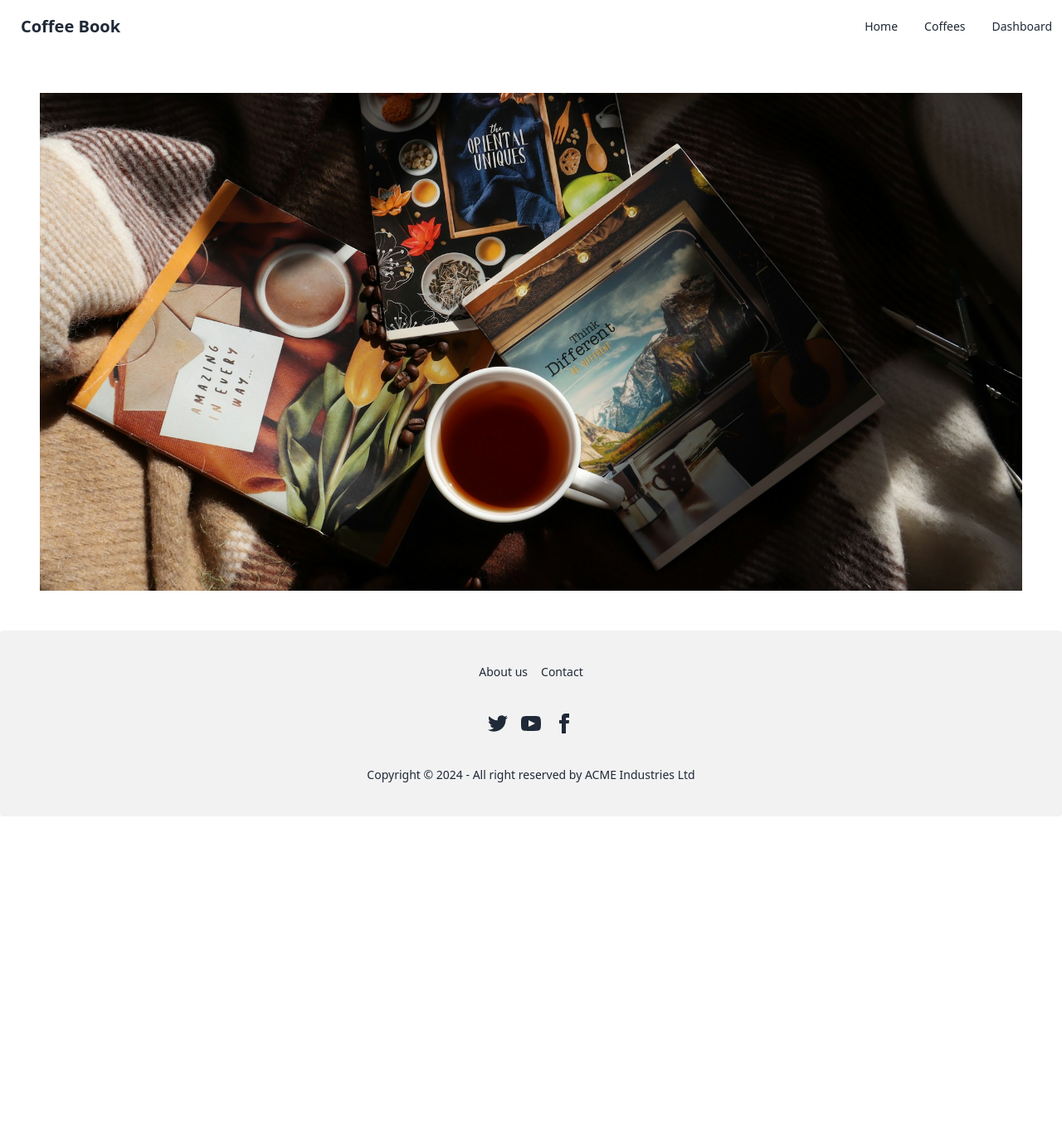
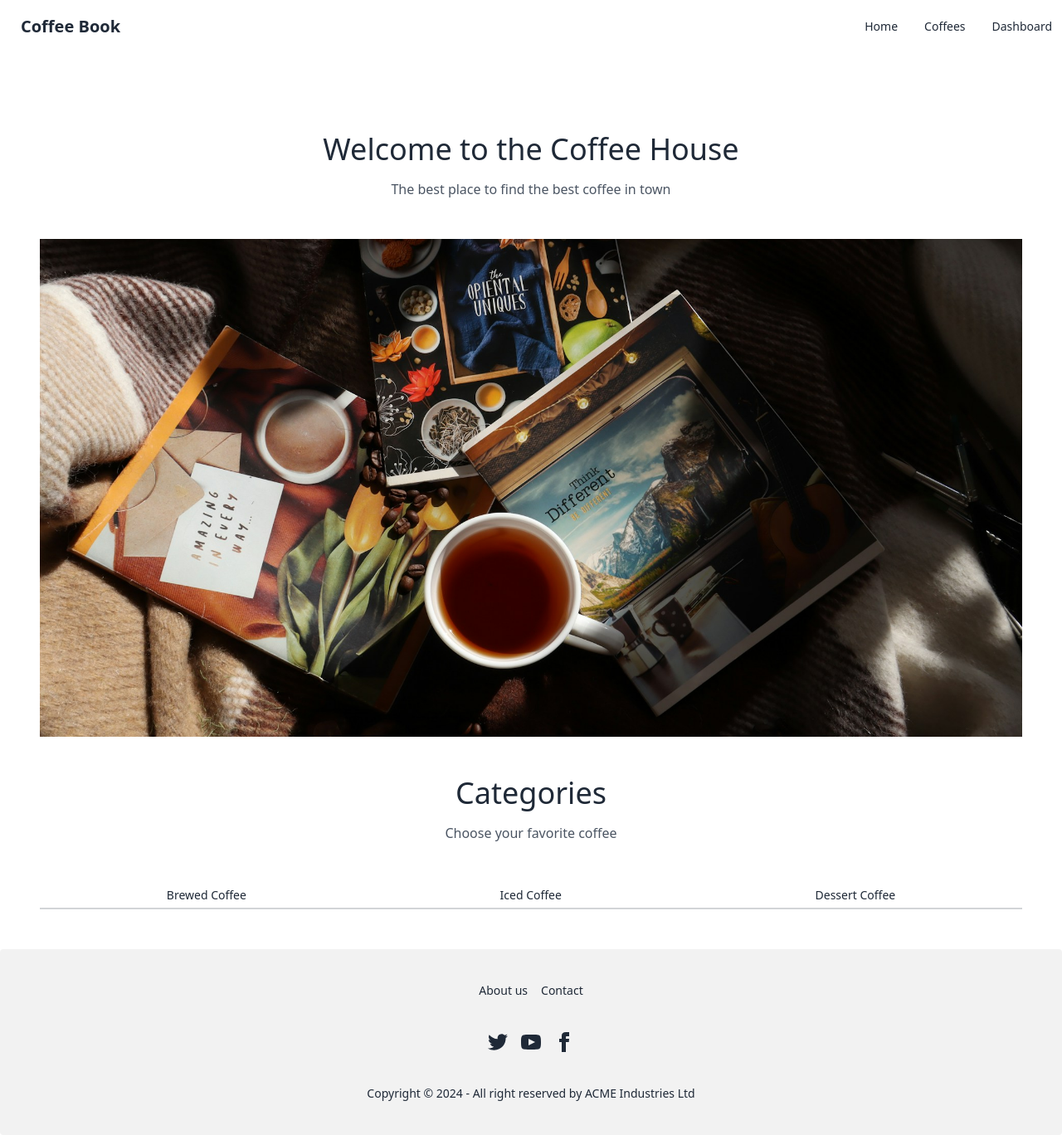
Before and after one commit to miftah1299/coffee-book, a React (Vite) app: page / in a window 1280 px wide. Shown: the whole page at 83% size. Before the commit the page ends 984 px from the top, so only its background shows below. Built offline with nearby package versions, Linux system fonts and the light colour scheme.

Commit message:
add Categories and CoffeeCard components; enhance Home page with headings and dynamic category links

```diff
--- /dev/null
+++ b/src/components/Categories.jsx
@@ -0,0 +1,21 @@
+/* eslint-disable react/prop-types */
+import { Link } from "react-router-dom";
+
+const Categories = ({ categories }) => {
+    return (
+        <div role="tablist" className="tabs tabs-bordered">
+            {categories.map((category) => (
+                <Link
+                    key={category.category}
+                    to={`/category/${category.category}`}
+                    role="tab"
+                    className="tab"
+                >
+                    {category.category}
+                </Link>
+            ))}
+        </div>
+    );
+};
+
+export default Categories;
--- /dev/null
+++ b/src/components/CoffeeCard.jsx
@@ -0,0 +1,14 @@
+import { useParams } from "react-router-dom";
+
+const CoffeeCard = () => {
+    const {category} = useParams()
+    console.log(category);
+
+    return (
+        <div>
+            Coffee Cards......{category}
+        </div>
+    );
+};
+
+export default CoffeeCard;
--- /dev/null
+++ b/src/components/Heading.jsx
@@ -0,0 +1,17 @@
+import PropTypes from 'prop-types';
+
+const Heading = ({ title, subtitle }) => {
+    return (
+        <div className="flex flex-col gap-4 text-center my-12">
+            <h1 className="text-xl md:text-2xl lg:text-4xl font-thin">{title}</h1>
+            <p className="text-xs md:text-base text-gray-600 font-thin">{subtitle}</p>
+        </div>
+    );
+};
+
+Heading.propTypes = {
+    title: PropTypes.string.isRequired,
+    subtitle: PropTypes.string
+};
+
+export default Heading;
--- a/src/pages/Home.jsx
+++ b/src/pages/Home.jsx
@@ -1,13 +1,32 @@
+import { Outlet, useLoaderData } from "react-router-dom";
 import Banner from "../components/Banner";
+import Heading from "../components/Heading";
+import Categories from "../components/Categories";
 
 const Home = () => {
+    const categories = useLoaderData();
+    console.log(categories);
+
     return (
         <div>
-        {/* Banner */}
-        <Banner></Banner>
-        {/* Heading */}
-        {/* Categories tab section */}
-        {/* Dynamic Nested componemt */}
+            <Heading
+                title={"Welcome to the Coffee House"}
+                subtitle={"The best place to find the best coffee in town"}
+            ></Heading>
+
+            {/* Banner */}
+            <Banner></Banner>
+            {/* Heading */}
+            <Heading
+                title={"Categories"}
+                subtitle={"Choose your favorite coffee"}
+            ></Heading>
+
+            {/* Categories tab section */}
+            <Categories categories={categories}></Categories>
+
+            {/* Dynamic Nested componemt */}
+            <Outlet />
         </div>
     );
 };
--- a/src/routes/Routes.jsx
+++ b/src/routes/Routes.jsx
@@ -3,6 +3,7 @@ import MainLayout from "../layouts/MainLayout";
 import Home from "../pages/Home";
 import Coffees from "../pages/Coffees";
 import Dashboard from "../pages/Dashboard";
+import CoffeeCard from "../components/CoffeeCard";
 
 const routers = createBrowserRouter([
     {
@@ -12,7 +13,13 @@ const routers = createBrowserRouter([
             {
                 path: "/",
                 element: <Home />,
-                children: [],
+                loader: () => fetch("../categories.json"),
+                children: [
+                    {
+                        path: "/category/:category",
+                        element: <CoffeeCard />,
+                    },
+                ],
             },
             {
                 path: "/coffees",
```
